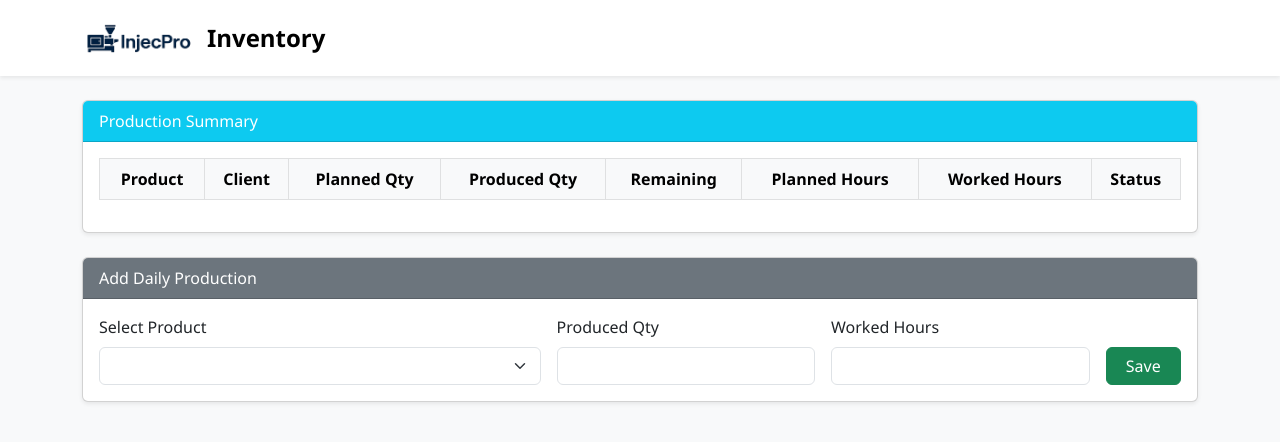
After one commit to GabrielaCJ/InjecPro, a Flask app: page /inventory in a window 1280 px wide. The commit adds this page. Shown: the top 442 px of the page. Run offline with Flask 3, Linux system fonts and the light colour scheme; lists and menus that the app fills with data are empty.

Commit message:
add inventory and planner html

```diff
--- a/templates/dashboard.html
+++ b/templates/dashboard.html
@@ -60,7 +60,7 @@
       <div class="col-md-6 col-lg-4 admin-only">
         <div class="card p-4 h-100">
           <h5 class="card-title">Production Planner</h5>
-          <p class="card-text">Calculate materials and hours needed for a target quantity.</p>
+          <p class="card-text">(Coming Soon) Calculate materials and hours needed for a target quantity.</p>
           <a href="{{ url_for('production_planner') }}" class="btn btn-secondary w-100">Plan Production</a>
         </div>
       </div>
--- /dev/null
+++ b/templates/inventory.html
@@ -0,0 +1,159 @@
+<!DOCTYPE html>
+<html lang="en">
+<head>
+  <meta charset="UTF-8">
+  <title>InjecPro - Inventory Management</title>
+  <meta name="viewport" content="width=device-width, initial-scale=1">
+  <link href="https://cdn.jsdelivr.net/npm/bootstrap@5.3.0/dist/css/bootstrap.min.css" rel="stylesheet">
+  <style>
+    body {
+      background-color: #f8f9fa;
+      font-family: 'Segoe UI', sans-serif;
+    }
+    .status-badge {
+      font-weight: 600;
+      padding: 0.4em 0.6em;
+      border-radius: 0.5rem;
+    }
+    .status-complete {
+      background-color: #28a745;
+      color: white;
+    }
+    .status-inprogress {
+      background-color: #ffc107;
+      color: black;
+    }
+    .status-pending {
+      background-color: #dc3545;
+      color: white;
+    }
+  </style>
+</head>
+<body>
+    <nav class="navbar navbar-light bg-white shadow-sm mb-4">
+        <div class="container">
+            <a class="navbar-brand d-flex align-items-center" href="/dashboard">
+            <img src="{{ url_for('static', filename='InjecPro-logo.png') }}" alt="InjecPro Logo" class="logo me-2" style="height: 50px;">
+            <span class="fs-4 fw-bold">Inventory</span>
+            </a>
+        </div>
+    </nav>
+
+    <div class="container">
+        <div class="card shadow-sm mb-4">
+          <div class="card-header bg-info text-white">Production Summary</div>
+          <div class="card-body">
+            <div class="table-responsive">
+              <table class="table table-bordered text-center align-middle" id="summaryTable">
+                <thead class="table-light">
+                  <tr>
+                    <th>Product</th>
+                    <th>Client</th>
+                    <th>Planned Qty</th>
+                    <th>Produced Qty</th>
+                    <th>Remaining</th>
+                    <th>Planned Hours</th>
+                    <th>Worked Hours</th>
+                    <th>Status</th>
+                  </tr>
+                </thead>
+                <tbody id="summaryBody">
+                  <!-- Dynamic rows will be inserted here -->
+                </tbody>
+              </table>
+            </div>
+          </div>
+        </div>
+
+        <div class="card shadow-sm">
+          <div class="card-header bg-secondary text-white">Add Daily Production</div>
+          <div class="card-body">
+            <form id="dailyProductionForm">
+              <div class="row g-3 align-items-end">
+                <div class="col-md-5">
+                  <label for="productSelect" class="form-label">Select Product</label>
+                  <select class="form-select" id="productSelect">
+                    <!-- Filled dynamically -->
+                  </select>
+                </div>
+                <div class="col-md-3">
+                  <label for="producedQty" class="form-label">Produced Qty</label>
+                  <input type="number" class="form-control" id="producedQty" required>
+                </div>
+                <div class="col-md-3">
+                  <label for="workedHours" class="form-label">Worked Hours</label>
+                  <input type="number" step="0.01" class="form-control" id="workedHours" required>
+                </div>
+                <div class="col-md-1">
+                  <button type="submit" class="btn btn-success w-100">Save</button>
+                </div>
+              </div>
+            </form>
+          </div>
+        </div>
+      </div>
+
+    <script>
+    window.onload = function() {
+      fetch("/api/production-summary")
+        .then(res => res.json())
+        .then(data => {
+          const tbody = document.getElementById("summaryBody");
+          const select = document.getElementById("productSelect");
+          tbody.innerHTML = "";
+          select.innerHTML = "";
+
+          data.forEach(row => {
+            const remaining = row.planned_qty - row.produced_qty;
+            let status = `<span class="status-badge status-inprogress">In Progress</span>`;
+
+            if (row.produced_qty === 0) {
+              status = `<span class="status-badge status-pending">Pending</span>`;
+            } else if (remaining <= 0) {
+              status = `<span class="status-badge status-complete">Complete</span>`;
+            }
+
+            tbody.innerHTML += `
+              <tr>
+                <td>${row.product}</td>
+                <td>${row.client}</td>
+                <td>${row.planned_qty}</td>
+                <td>${row.produced_qty}</td>
+                <td>${remaining > 0 ? remaining : 0}</td>
+                <td>${row.planned_hours.toFixed(2)}</td>
+                <td>${row.worked_hours.toFixed(2)}</td>
+                <td>${status}</td>
+              </tr>
+            `;
+
+            select.innerHTML += `<option value="${row.plan_id}">${row.product} - ${row.client}</option>`;
+          });
+        })
+        .catch(err => {
+          alert("Failed to load production summary.");
+          console.error(err);
+        });
+
+      document.getElementById("dailyProductionForm").addEventListener("submit", function(e) {
+        e.preventDefault();
+        const planId = document.getElementById("productSelect").value;
+        const qty = document.getElementById("producedQty").value;
+        const hours = document.getElementById("workedHours").value;
+
+        fetch("/api/inventory-log", {
+          method: "POST",
+          headers: { "Content-Type": "application/json" },
+          body: JSON.stringify({ plan_id: planId, quantity: qty, hours: hours })
+        })
+        .then(res => {
+          if (!res.ok) throw new Error("Failed to save");
+          alert("Production entry saved!");
+          location.reload();
+        })
+        .catch(err => alert("Error: " + err.message));
+      });
+    };
+    </script>
+
+    </body>
+    </html>
```
Also changed, not shown: templates/planner.html (added, +124 -0 lines).
